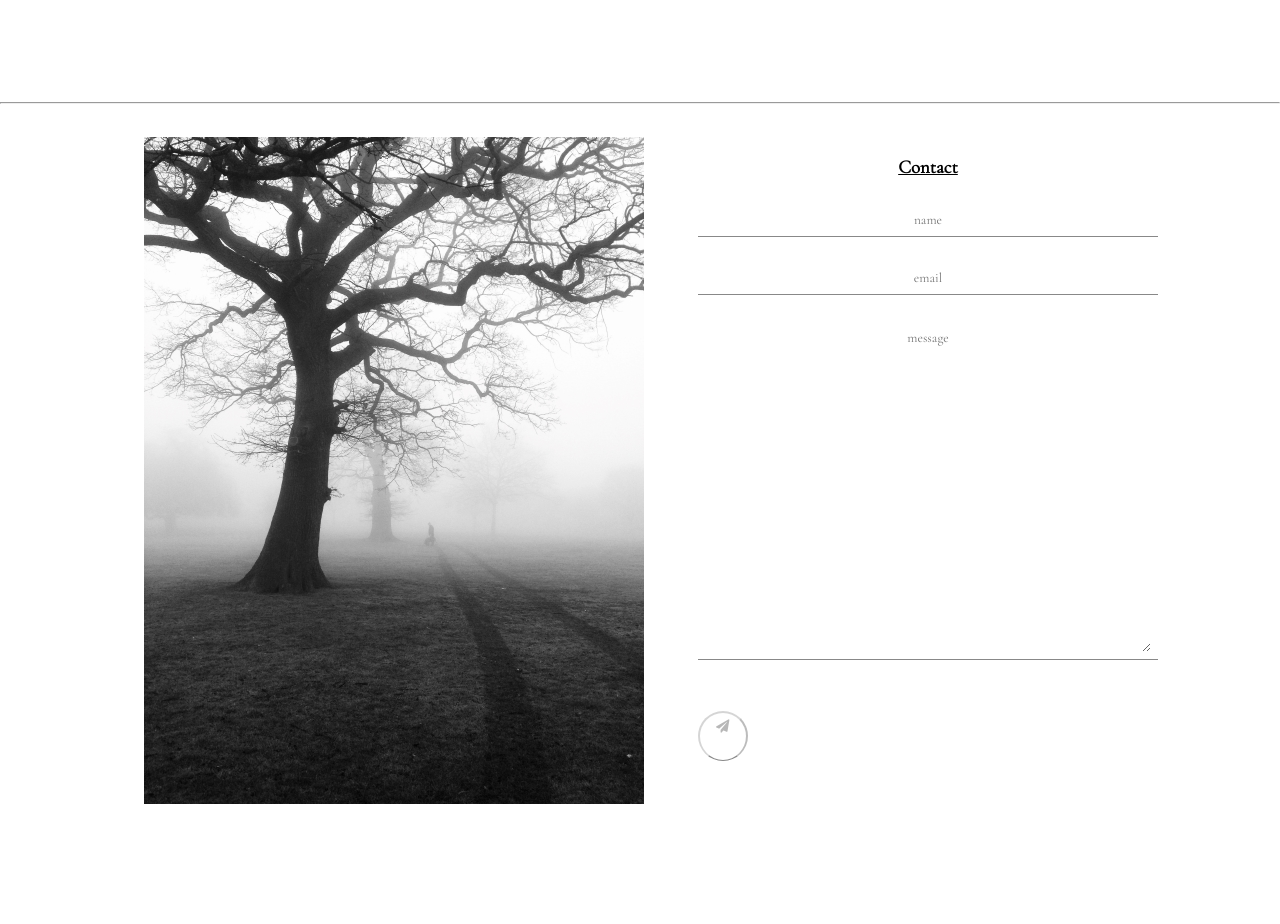
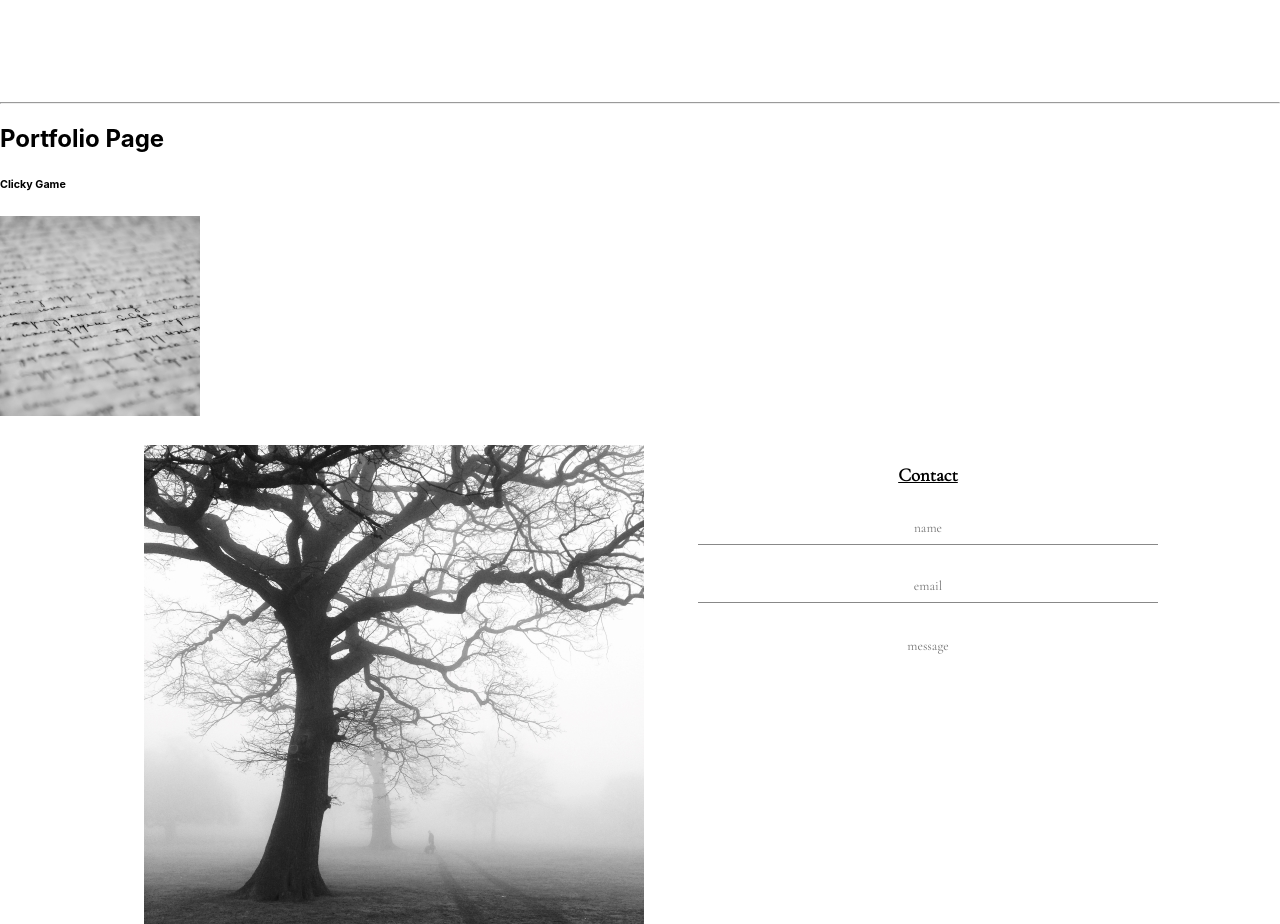
Before and after one commit to ambellinger/Portfolio2.0, a React (Create React App) app: page / in a window 1280 px wide. Shown: the part 2320-3244 px from the top of the page. Built offline with nearby package versions, Linux system fonts and the light colour scheme.

Commit message:
started with the portfolio area but I need a better way of doing this

```diff
--- /dev/null
+++ b/src/components/PortfolioList/index.js
@@ -0,0 +1,22 @@
+import React from "react";
+import "./style.css";
+
+
+export function PortfolioList({ children }) {
+    return (
+        <div className="list-overflow-container">
+            <ul className="list-group">{children}</ul>
+        </div>
+    );
+}
+
+export function PortfolioListItem({ props }) {
+    return <li className="list-group-item">
+    <div>
+        <div className="img-container">
+            {/* <h1>{props.name}</h1> */}
+            {/* <img alt={props.name} src={props.image} /> */}
+        </div>
+    </div>
+    </li>;
+}
--- a/src/pages/Home.js
+++ b/src/pages/Home.js
@@ -7,6 +7,7 @@ import About from "../components/About"
 // import Form from "../components/Form";
 import Contact from "../pages/Contact"
 import SkillSection from "../components/Skill"
+import Portfolio from "../pages/Portfolio"
 
 
 
@@ -31,7 +32,7 @@ class Home extends Component {
           <About >
           </About>
           <hr></hr>
-
+          <Portfolio></Portfolio>
           {/* <h3> Contact </h3> */}
           <Contact></Contact>
 
--- a/src/pages/Portfolio.js
+++ b/src/pages/Portfolio.js
@@ -1,30 +1,33 @@
 import React, { Component } from "react";
-import { Link } from "react-router-dom";
+// import { Link } from "react-router-dom";
 import { Col, Row, Container } from "../components/Grid";
+// import {PortfolioList, PortfolioListItem } from "../components/PortfolioList"
 
 
 class Portfolio extends Component {
 
-    componentDidMount() {
-        console.log("Portfolio Component Loaded")
-  }
 
   render() {
     return (
       <Container fluid>
         <Row>
           <Col size="md-12">
-            <h1>Portfolio Page</h1>
+            <h2>Portfolio Page</h2>
           </Col>
         </Row>
         <Row>
           <Col size="md-10 md-offset-1">
-          <h2>blah blah blah blah</h2>
+          <h6>Clicky Game</h6>
+          <img src={process.env.PUBLIC_URL + '/Images/Writing.jpg'} />
+
+
+
+
           </Col>
         </Row>
         <Row>
           <Col size="md-2">
-            <Link to="/">← Home</Link>
+            {/* <Link to="/">← Home</Link> */}
           </Col>
         </Row>
       </Container>
```
Also changed, not shown: src/components/Portfolio/style.css (deleted), src/components/PortfolioList/style.css (added).
